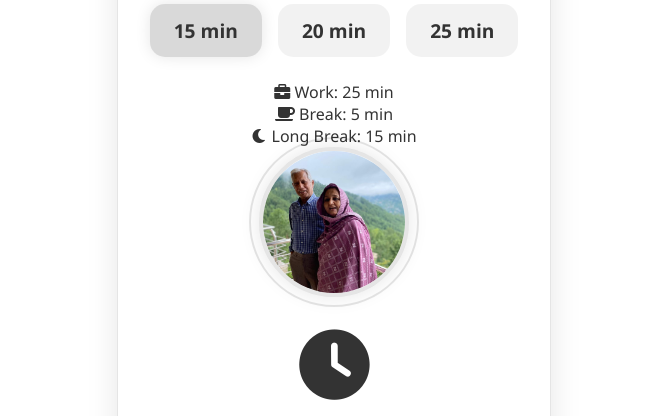
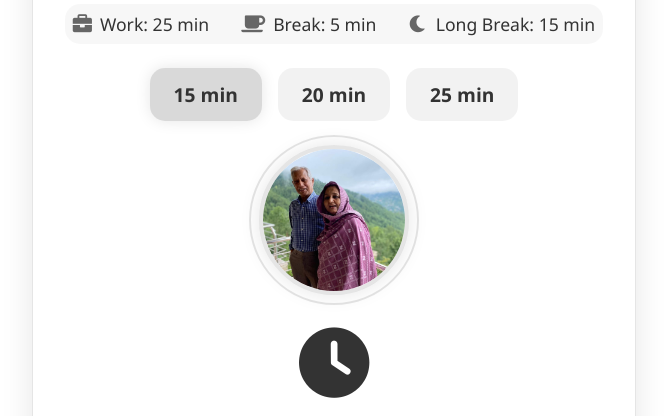
Before and after one commit to adnan19888/adn_pomodoro, a plain HTML site: page index.html in a window 1280 px wide. Shown: the part 104-520 px from the top of the page, without its empty margins (306-973 px from the left). Drawn offline with Linux system fonts and the light colour scheme.

```diff
--- a/index.html
+++ b/index.html
@@ -16,11 +16,6 @@
                 <div class="title-container">
                     <h1>KZ Maryam Timer</h1>
                 </div>
-                <div class="timer-options">
-                    <button class="duration-btn active" data-duration="15">15 min</button>
-                    <button class="duration-btn" data-duration="20">20 min</button>
-                    <button class="duration-btn" data-duration="25">25 min</button>
-                </div>
                 <div class="timer-info">
                     <div class="info-item">
                         <i class="fas fa-briefcase"></i>
@@ -34,6 +29,11 @@
                         <i class="fas fa-moon"></i>
                         <span>Long Break: 15 min</span>
                     </div>
+                </div>
+                <div class="timer-options">
+                    <button class="duration-btn active" data-duration="15">15 min</button>
+                    <button class="duration-btn" data-duration="20">20 min</button>
+                    <button class="duration-btn" data-duration="25">25 min</button>
                 </div>
             </div>
             <div class="profile-picture">
--- a/styles.css
+++ b/styles.css
@@ -192,3 +192,26 @@ body {
         transform: rotate(360deg);
     }
 }
+
+.timer-info {
+    display: flex;
+    justify-content: center;
+    gap: 2rem;
+    margin-bottom: 1.5rem;
+    padding: 0.5rem;
+    background: rgba(0, 0, 0, 0.03);
+    border-radius: 15px;
+}
+
+.info-item {
+    display: flex;
+    align-items: center;
+    gap: 0.5rem;
+    color: #333;
+    font-size: 1.1rem;
+}
+
+.info-item i {
+    font-size: 1.2rem;
+    color: #666;
+}
```
